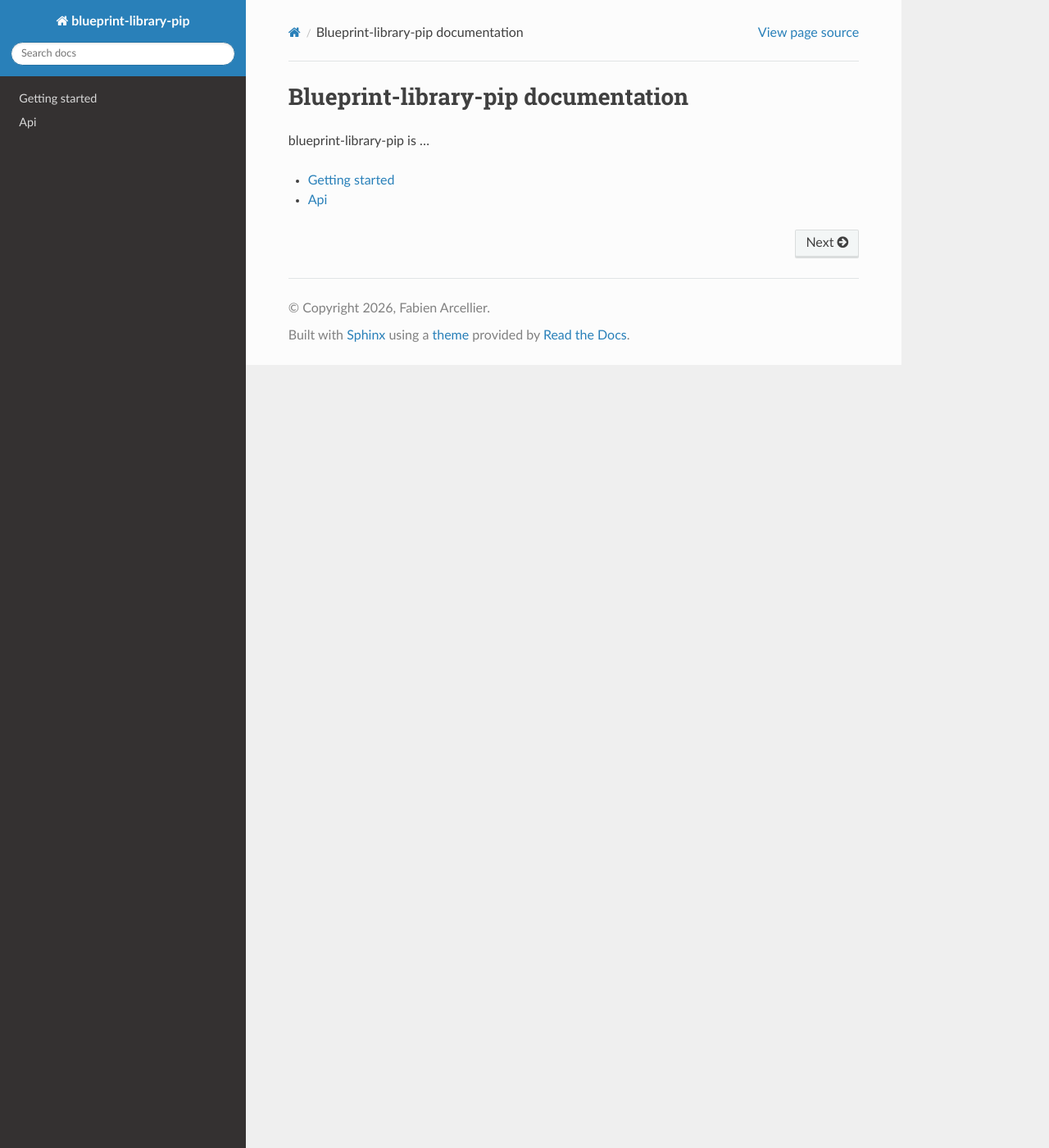
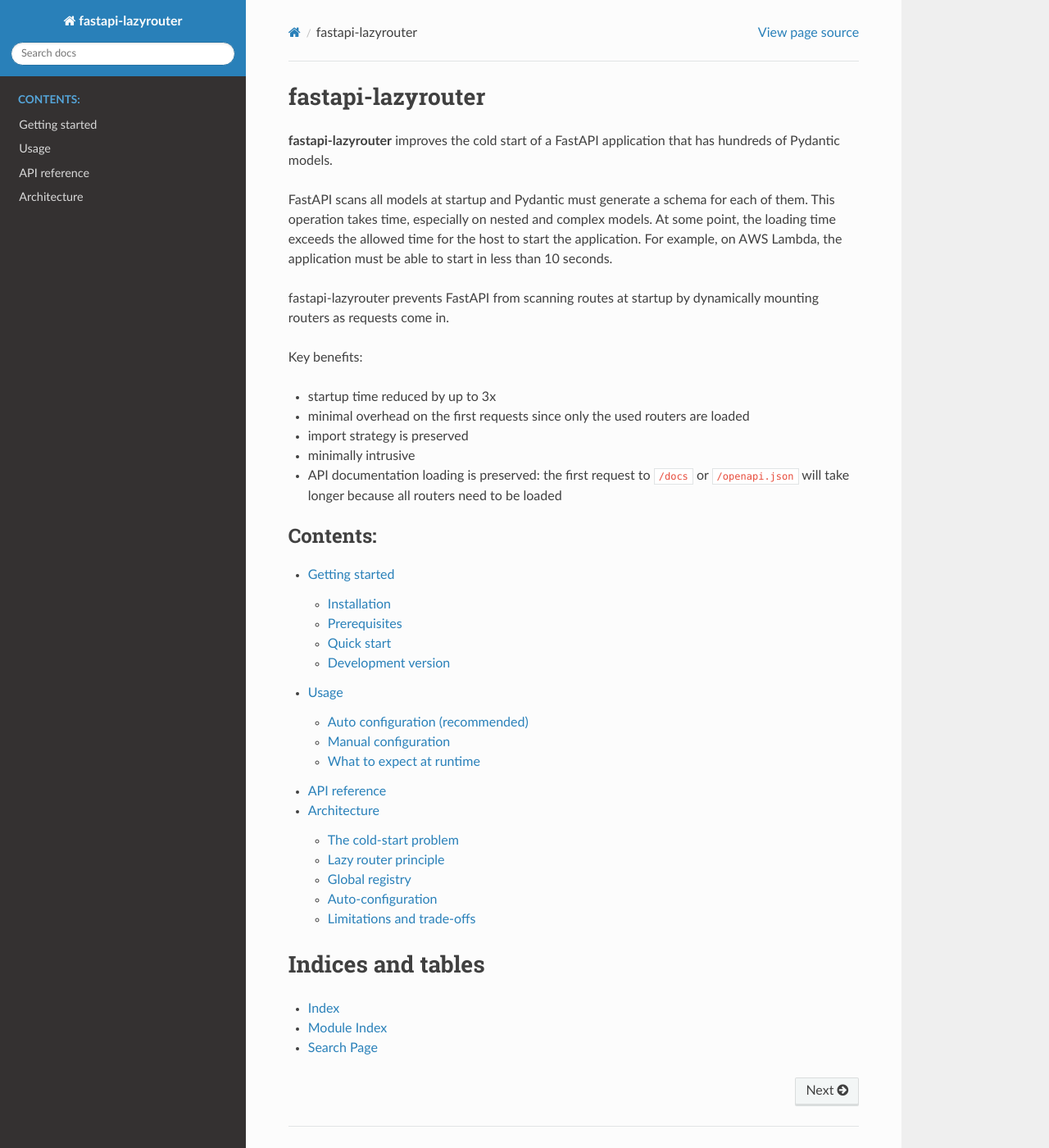
Before and after one commit to FabienArcellier/fastapi-lazyrouter, a Sphinx documentation site: the page built from docs/index.rst, in a window 1280 px wide and 1400 px high. Shown: the whole window at 82% size. Built offline with Sphinx 7.4.7 and the Read the Docs theme 3.1.0, drawn with Linux system fonts in a browser that asks for light colours.

Commit message:
implement lazyrouter

```diff
--- /dev/null
+++ b/docs/architecture.rst
@@ -0,0 +1,47 @@
+Architecture
+############
+
+This page explains how ``fastapi-lazyrouter`` works under the hood.
+
+The cold-start problem
+======================
+
+FastAPI builds an OpenAPI schema for every route at import time. When a route declares Pydantic response models, Pydantic must generate the JSON schema for those models. If your application contains hundreds of nested models, this process can take several seconds.
+
+On serverless platforms such as AWS Lambda the runtime kills the container if it does not respond to health checks within ~10 seconds. A large FastAPI application can therefore fail to cold-start.
+
+Lazy router principle
+=====================
+
+``fastapi-lazyrouter`` splits the work into two phases:
+
+1. **Declaration phase** (import time) – route decorators such as ``@router.get(...)`` are intercepted. The arguments are stored in an internal list instead of being registered on the underlying ``APIRouter`` immediately. Because the routes are never added to the router, FastAPI has no models to scan and Pydantic does no work.
+
+2. **Mount phase** (first request) – the :class:`LazyApiRouterMiddleware` inspects every incoming request. When the request path starts with a lazy router's prefix, the middleware calls :meth:`LazyApiRouter._lazy_mount`, which:
+
+   * iterates over the stored route declarations,
+   * calls the real ``APIRouter.add_api_route`` for each one,
+   * calls ``app.include_router(self)`` so that FastAPI finally sees the routes,
+   * marks the router as loaded so that the operation happens only once.
+
+Global registry
+===============
+
+Every ``LazyApiRouter`` instance appends itself to the module-level list ``_ALL_LAZY_ROUTERS``. The middleware loops over this list on each request to find routers whose prefix matches the current path. The registry can be cleared with :meth:`LazyApiRouter.reset_registry`, which is useful in test suites that create many application instances.
+
+Auto-configuration
+==================
+
+:func:`autoconfigure` makes the library almost transparent:
+
+1. It adds :class:`LazyApiRouterMiddleware` to the FastAPI app if it is not already present.
+2. It monkey-patches ``app.include_router`` with a wrapper that converts plain ``APIRouter`` instances into ``LazyApiRouter`` instances before delegating to the original method.
+
+After this patch you can keep using ``APIRouter`` in your code and still benefit from lazy loading.
+
+Limitations and trade-offs
+==========================
+
+* **First-request latency** – the very first request that hits a lazy router pays the cost of schema generation. In practice this is usually acceptable because only the router that is actually used is loaded.
+* **OpenAPI completeness** – ``/docs`` and ``/openapi.json`` force FastAPI to enumerate all routes. The first request to those endpoints therefore triggers the mount of *every* lazy router, negating the cold-start benefit for that specific request.
+* **Middleware ordering** – :class:`LazyApiRouterMiddleware` should be the outermost middleware so that routing-dependent middlewares (e.g. authentication, CORS) operate on fully-mounted routes.
--- a/docs/conf.py
+++ b/docs/conf.py
@@ -6,7 +6,7 @@
 # -- Project information -----------------------------------------------------
 # https://www.sphinx-doc.org/en/master/usage/configuration.html#project-information
 
-project = 'blueprint-library-pip'
+project = 'fastapi-lazyrouter'
 copyright = '2026, Fabien Arcellier'
 author = 'Fabien Arcellier'
 
@@ -14,14 +14,15 @@
 # https://www.sphinx-doc.org/en/master/usage/configuration.html#general-configuration
 
 extensions = [
-    'sphinx.ext.autodoc'
+    'sphinx.ext.autodoc',
+    'sphinx.ext.napoleon',
+    'sphinx.ext.viewcode',
 ]
 
 templates_path = ['_templates']
 exclude_patterns = ['_build', 'Thumbs.db', '.DS_Store']
 
 
-
 # -- Options for HTML output -------------------------------------------------
 # https://www.sphinx-doc.org/en/master/usage/configuration.html#options-for-html-output
 
--- a/docs/getting_started.rst
+++ b/docs/getting_started.rst
@@ -1,2 +1,54 @@
 Getting started
 ###############
+
+Installation
+============
+
+Install ``fastapi-lazyrouter`` from PyPI:
+
+.. code-block:: bash
+
+   pip install fastapi-lazyrouter
+
+Prerequisites
+=============
+
+* Python 3.10 or higher
+* FastAPI 0.119.0 or higher (first version that supports Pydantic v2)
+
+Quick start
+===========
+
+The fastest way to get started is to use the **auto** configuration.
+
+1. Configure your Pydantic base model to defer schema building:
+
+.. code-block:: python
+
+   from pydantic import BaseModel, ConfigDict
+
+   class CustomBaseModel(BaseModel):
+       model_config = ConfigDict(defer_build=True)
+
+2. Enable lazy routing on your FastAPI application:
+
+.. code-block:: python
+
+   import fastapi
+   import fastapi_lazyrouter
+
+   app = fastapi.FastAPI()
+   fastapi_lazyrouter.autoconfigure(app)
+
+That's it! Your routes will now be mounted lazily on the first matching request.
+
+Development version
+===================
+
+If you want to work with the latest development version, clone the repository:
+
+.. code-block:: bash
+
+   git clone https://github.com/FabienArcellier/fastapi-lazyrouter.git
+   cd fastapi-lazyrouter
+   poetry install
--- a/docs/index.rst
+++ b/docs/index.rst
@@ -1,12 +1,33 @@
-Blueprint-library-pip documentation
-===================================
+fastapi-lazyrouter
+==================
 
-blueprint-library-pip is ...
+**fastapi-lazyrouter** improves the cold start of a FastAPI application that has hundreds of Pydantic models.
 
+FastAPI scans all models at startup and Pydantic must generate a schema for each of them. This operation takes time, especially on nested and complex models. At some point, the loading time exceeds the allowed time for the host to start the application. For example, on AWS Lambda, the application must be able to start in less than 10 seconds.
+
+fastapi-lazyrouter prevents FastAPI from scanning routes at startup by dynamically mounting routers as requests come in.
+
+Key benefits:
+
+* startup time reduced by up to 3x
+* minimal overhead on the first requests since only the used routers are loaded
+* import strategy is preserved
+* minimally intrusive
+* API documentation loading is preserved: the first request to ``/docs`` or ``/openapi.json`` will take longer because all routers need to be loaded
 
 
 .. toctree::
-   :maxdepth: 1
+   :maxdepth: 2
+   :caption: Contents:
 
    getting_started
+   usage
    api
+   architecture
+
+Indices and tables
+==================
+
+* :ref:`genindex`
+* :ref:`modindex`
+* :ref:`search`
--- /dev/null
+++ b/docs/usage.rst
@@ -0,0 +1,89 @@
+Usage
+#####
+
+Auto configuration (recommended)
+================================
+
+The automatic configuration is the simplest way to enable lazy routing. It patches ``app.include_router`` so that every standard ``APIRouter`` is transparently converted into a ``LazyApiRouter``.
+
+Step 1: defer Pydantic schema generation
+----------------------------------------
+
+Set ``defer_build=True`` in your Pydantic base model configuration. Without this step the schemas are still built eagerly and the cold-start improvement is lost.
+
+.. code-block:: python
+
+   from pydantic import BaseModel, ConfigDict
+
+   class CustomBaseModel(BaseModel):
+       model_config = ConfigDict(defer_build=True)
+
+Step 2: enable lazy routers
+---------------------------
+
+Call :func:`fastapi_lazyrouter.autoconfigure` **before** you include any routers:
+
+.. code-block:: python
+
+   import fastapi
+   import fastapi_lazyrouter
+
+   app = fastapi.FastAPI()
+   fastapi_lazyrouter.autoconfigure(app)
+
+   # Continue with your normal router imports and app.include_router(...)
+
+Manual configuration
+====================
+
+If you prefer to be explicit about which routers are lazy, you can use the manual setup.
+
+Step 1: defer Pydantic schema generation
+----------------------------------------
+
+Same as in the auto configuration:
+
+.. code-block:: python
+
+   from pydantic import BaseModel, ConfigDict
+
+   class CustomBaseModel(BaseModel):
+       model_config = ConfigDict(defer_build=True)
+
+Step 2: replace ``APIRouter`` with ``LazyApiRouter``
+----------------------------------------------------
+
+Import ``LazyApiRouter`` instead of ``APIRouter`` in your route modules:
+
+.. code-block:: python
+
+   from fastapi_lazyrouter import LazyApiRouter
+
+   router = LazyApiRouter(prefix="/items")
+
+   @router.get("/")
+   def list_items():
+       return []
+
+Step 3: add the middleware
+--------------------------
+
+Register :class:`LazyApiRouterMiddleware` on your FastAPI application. The middleware must be added **before** any other middleware that relies on routing information.
+
+.. code-block:: python
+
+   from fastapi import FastAPI
+   from fastapi_lazyrouter import LazyApiRouterMiddleware
+
+   app = FastAPI()
+   app.add_middleware(LazyApiRouterMiddleware)
+
+   app.include_router(router)
+
+What to expect at runtime
+=========================
+
+* **Cold start** – the application boots without scanning any lazy-router routes, so startup time is dramatically reduced.
+* **First request** – when a request arrives whose path matches a lazy router prefix, the middleware triggers the mount. That request incurs a small one-time overhead for building the Pydantic schemas of that router only.
+* **Subsequent requests** – the router is now a normal FastAPI router; all later requests are processed at full speed.
+* **OpenAPI / docs** – the first call to ``/docs`` or ``/openapi.json`` may take longer because FastAPI needs to force-load every lazy router in order to generate the complete schema.
--- a/pyproject.toml
+++ b/pyproject.toml
@@ -1,9 +1,9 @@
 [tool.poetry]
 name = "fastapi-lazyrouter"
-description = "Lazy router implementation for FastAPI"
+description = "accelerate fastapi coldstart for function as a service (AWS lambda, ...)"
 authors = ["Fabien Arcellier <fabien.arcellier@gmail.com>"]
 license = "MIT"
-version = "0.1.0rc1"
+version = "0.1.0rc2"
 readme = "README.md"
 packages = [{include = "fastapi_lazyrouter", from = "src"}]
 classifiers = [
@@ -22,6 +22,7 @@
 
 [tool.poetry.dependencies]
 python = "^3.10"
+fastapi = "^0.119.0" # first version that support pydantic v2 (https://github.com/fastapi/fastapi/releases/tag/0.119.0)
 
 
 [tool.poetry.group.dev.dependencies]
--- a/src/fastapi_lazyrouter/__init__.py
+++ b/src/fastapi_lazyrouter/__init__.py
@@ -1,3 +1,3 @@
-from .main import hello_world
+from .base import autoconfigure, LazyApiRouter, LazyApiRouterMiddleware
 
-__all__ = ['hello_world']
+__all__ = ['autoconfigure', 'LazyApiRouter', 'LazyApiRouterMiddleware']
```
Also changed, not shown: README.md (+68 -30 lines), docs/api.rst (+14 -4 lines), 3 other files.
